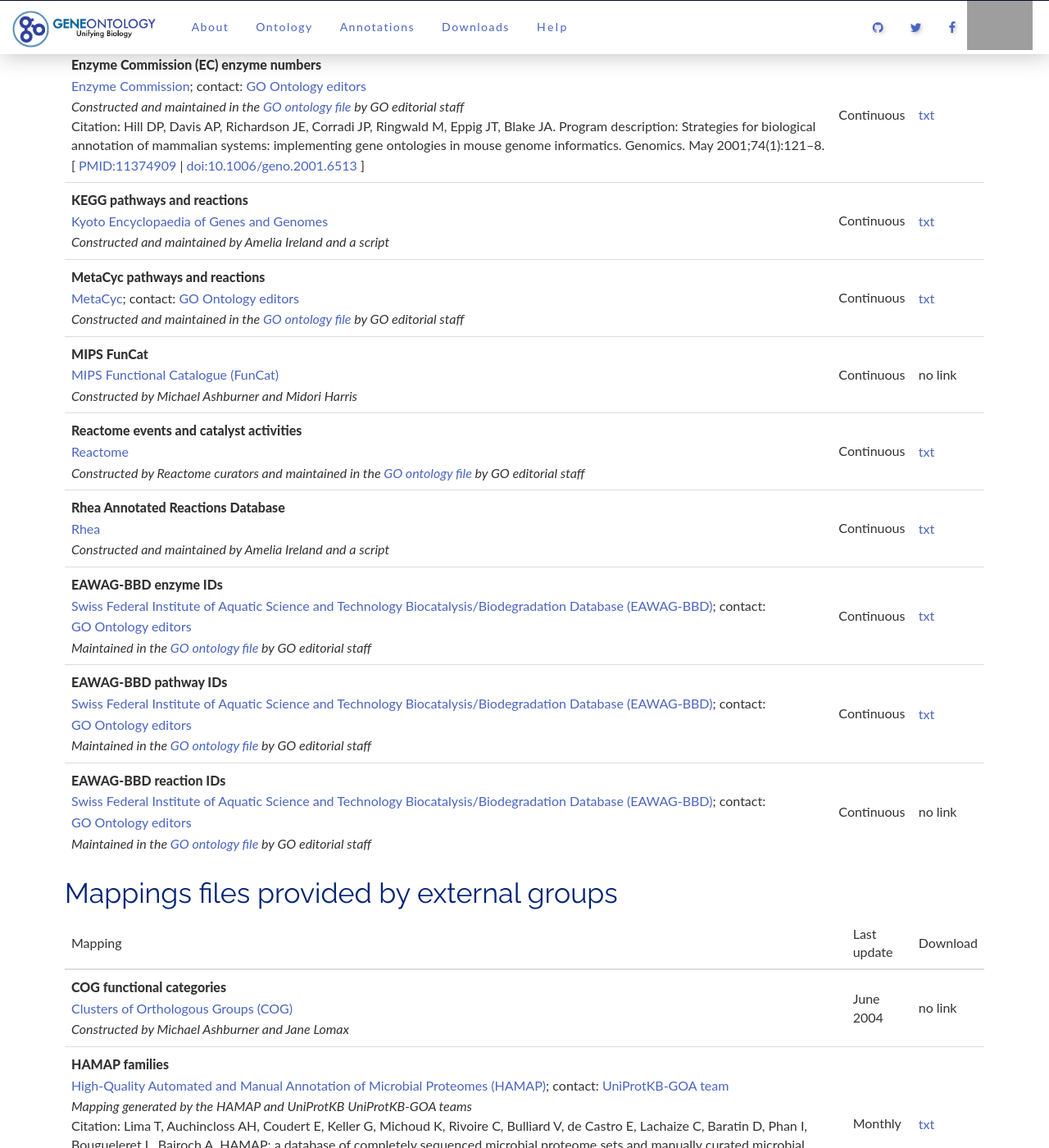
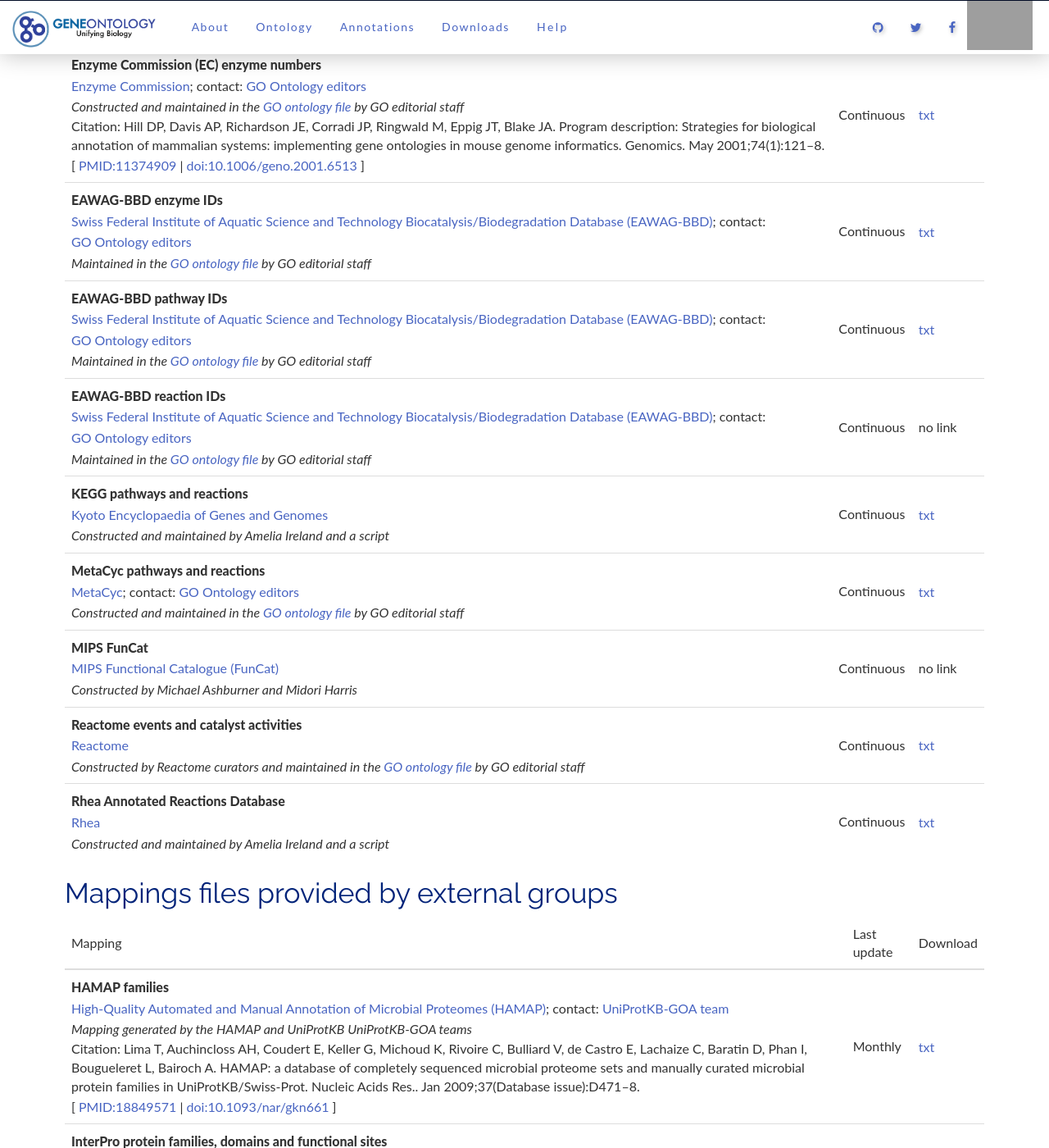
Before and after one commit to geneontology/geneontology.github.io, a Jekyll site: the page built from _docs/download-mappings.md, in a window 1280 px wide and 1400 px high, scrolled down 851 px. Shown: the whole window at 82% size. Built offline with Jekyll 4.4.1, drawn with Linux system fonts in a browser that asks for light colours; nearby versions of some CDN libraries; grey boxes are pictures that could not be loaded.

Commit message:
Update download-mappings.md

```diff
--- a/_docs/download-mappings.md
+++ b/_docs/download-mappings.md
@@ -36,21 +36,21 @@
 |Mapping |Last update |	Download|
 |--------|------------|---------|
 |**Enzyme Commission (EC) enzyme numbers** <br>[Enzyme Commission](https://www.qmul.ac.uk/sbcs/iubmb/){:target="blank"}; contact: [GO Ontology editors](mailto:go-ontology@lists.stanford.edu) <br> *Constructed and maintained in the [GO ontology file](/docs/download-ontology/) by GO editorial staff* <br>Citation: Hill DP, Davis AP, Richardson JE, Corradi JP, Ringwald M, Eppig JT, Blake JA. Program description: Strategies for biological annotation of mammalian systems: implementing gene ontologies in mouse genome informatics. Genomics. May 2001;74(1):121–8. <br>[ [PMID:11374909](http://www.ncbi.nlm.nih.gov/pubmed/11374909){:target="blank"} \| [doi:10.1006/geno.2001.6513](http://dx.doi.org/10.1006/geno.2001.6513){:target="blank"} ]|Continuous |	[txt](http://geneontology.org/external2go/ec2go)|
+|**EAWAG-BBD enzyme IDs**<br> [Swiss Federal Institute of Aquatic Science and Technology Biocatalysis/Biodegradation Database (EAWAG-BBD)](http://eawag-bbd.ethz.ch/aboutBBD.html){:target="blank"}; contact: [GO Ontology editors](mailto:go-ontology@lists.stanford.edu)<br> *Maintained in the [GO ontology file](/docs/download-ontology/) by GO editorial staff*|Continuous |	[txt](http://geneontology.org/external2go/um-bbd_enzymeid2go)|
+|**EAWAG-BBD pathway IDs**<br> [Swiss Federal Institute of Aquatic Science and Technology Biocatalysis/Biodegradation Database (EAWAG-BBD)](http://eawag-bbd.ethz.ch/aboutBBD.html){:target="blank"}; contact: [GO Ontology editors](mailto:go-ontology@lists.stanford.edu)<br> *Maintained in the [GO ontology file](/docs/download-ontology/) by GO editorial staff*|Continuous 	|[txt](http://geneontology.org/external2go/um-bbd_pathwayid2go)|
+|**EAWAG-BBD reaction IDs**<br> [Swiss Federal Institute of Aquatic Science and Technology Biocatalysis/Biodegradation Database (EAWAG-BBD)](http://eawag-bbd.ethz.ch/aboutBBD.html){:target="blank"}; contact: [GO Ontology editors](mailto:go-ontology@lists.stanford.edu)<br> *Maintained in the [GO ontology file](/docs/download-ontology/)  by GO editorial staff*|Continuous	| no link <!--[txt](http://geneontology.org/external2go/um-bbd_reactionid2go)-->|
 |**KEGG pathways and reactions**<br> [Kyoto Encyclopaedia of Genes and Genomes](http://www.genome.jp/kegg/){:target="blank"}<br> *Constructed and maintained by Amelia Ireland and a script*|Continuous |	[txt](http://geneontology.org/external2go/kegg2go)|
 |**MetaCyc pathways and reactions**<br>  [MetaCyc](http://metacyc.org/){:target="blank"}; contact: [GO Ontology editors](mailto:go-ontology@lists.stanford.edu) <br> *Constructed and maintained in the [GO ontology file](/docs/download-ontology/) by GO editorial staff*|Continuous 	|[txt](http://geneontology.org/external2go/metacyc2go)|
 |**MIPS FunCat**<br>[MIPS Functional Catalogue (FunCat)](http://mips.gsf.de/funcatDB/){:target="blank"}<br> *Constructed by Michael Ashburner and Midori Harris*|Continuous|	no link <!--[txt](http://geneontology.org/external2go/mips2go)-->|
 |**Reactome events and catalyst activities**<br> [Reactome](http://www.reactome.org/){:target="blank"}<br> *Constructed by Reactome curators and maintained in the [GO ontology file](/docs/download-ontology/) by GO editorial staff*|Continuous |	[txt](http://geneontology.org/external2go/reactome2go)|
 |**Rhea Annotated Reactions Database**<br> [Rhea](http://www.ebi.ac.uk/rhea/){:target="blank"}<br> *Constructed and maintained by Amelia Ireland and a script*|Continuous |	[txt](http://geneontology.org/external2go/rhea2go)|
-|**EAWAG-BBD enzyme IDs**<br> [Swiss Federal Institute of Aquatic Science and Technology Biocatalysis/Biodegradation Database (EAWAG-BBD)](http://eawag-bbd.ethz.ch/aboutBBD.html){:target="blank"}; contact: [GO Ontology editors](mailto:go-ontology@lists.stanford.edu)<br> *Maintained in the [GO ontology file](/docs/download-ontology/) by GO editorial staff*|Continuous |	[txt](http://geneontology.org/external2go/um-bbd_enzymeid2go)|
-|**EAWAG-BBD pathway IDs**<br> [Swiss Federal Institute of Aquatic Science and Technology Biocatalysis/Biodegradation Database (EAWAG-BBD)](http://eawag-bbd.ethz.ch/aboutBBD.html){:target="blank"}; contact: [GO Ontology editors](mailto:go-ontology@lists.stanford.edu)<br> *Maintained in the [GO ontology file](/docs/download-ontology/) by GO editorial staff*|Continuous 	|[txt](http://geneontology.org/external2go/um-bbd_pathwayid2go)|
-|**EAWAG-BBD reaction IDs**<br> [Swiss Federal Institute of Aquatic Science and Technology Biocatalysis/Biodegradation Database (EAWAG-BBD)](http://eawag-bbd.ethz.ch/aboutBBD.html){:target="blank"}; contact: [GO Ontology editors](mailto:go-ontology@lists.stanford.edu)<br> *Maintained in the [GO ontology file](/docs/download-ontology/)  by GO editorial staff*|Continuous	| no link <!--[txt](http://geneontology.org/external2go/um-bbd_reactionid2go)-->|
+
 
 
 ## Mappings files provided by external groups
 
 |Mapping |Last update |	Download|
 |--------|------------|---------|
-|**COG functional categories** <br>[Clusters of Orthologous Groups (COG)](https://www.ncbi.nlm.nih.gov/COG/index.html){:target="blank"}<br> *Constructed by Michael Ashburner and Jane Lomax* |June 2004 |	no link <!--[txt](http://geneontology.org/external2go/cog2go)-->|
 |**HAMAP families** <br>[High-Quality Automated and Manual Annotation of Microbial Proteomes (HAMAP)](http://www.expasy.org/sprot/hamap/){:target="blank"}; contact: [UniProtKB-GOA team](mailto:goa@ebi.ac.uk) <br> *Mapping generated by the HAMAP and UniProtKB UniProtKB-GOA teams* <br> Citation: Lima T, Auchincloss AH, Coudert E, Keller G, Michoud K, Rivoire C, Bulliard V, de Castro E, Lachaize C, Baratin D, Phan I, Bougueleret L, Bairoch A. HAMAP: a database of completely sequenced microbial proteome sets and manually curated microbial protein families in UniProtKB/Swiss-Prot. Nucleic Acids Res.. Jan 2009;37(Database issue):D471–8. <br>[ [PMID:18849571](http://www.ncbi.nlm.nih.gov/pubmed/18849571){:target="blank"} \| [doi:10.1093/nar/gkn661](http://dx.doi.org/10.1093/nar/gkn661){:target="blank"} ]| Monthly 	| [txt](http://geneontology.org/external2go/hamap2go) |
 |**InterPro protein families, domains and functional sites**<br>[InterPro](http://www.ebi.ac.uk/interpro/){:target="blank"}; contact: [InterPro team](mailto:interhelp@ebi.ac.uk)<br>Citation: Hunter S, Apweiler R, Attwood TK, Bairoch A, Bateman A, Binns D, Bork P, Das U, Daugherty L, Duquenne L, Finn RD, Gough J, Haft D, Hulo N, Kahn D, Kelly E, Laugraud A, Letunic I, Lonsdale D, Lopez R, Madera M, Maslen J, McAnulla C, McDowall J, Mistry J, Mitchell A, Mulder N, Natale D, Orengo C, Quinn AF, Selengut JD, Sigrist CJ, Thimma M, Thomas PD, Valentin F, Wilson D, Wu CH, Yeats C. InterPro: the integrative protein signature database. Nucleic Acids Res.. Jan 2009;37(Database issue):D211–5. <br>[ [PMID:18940856](http://www.ncbi.nlm.nih.gov/pubmed/18940856){:target="blank"} \| [doi:10.1093/nar/gkn785](http://dx.doi.org/10.1093/nar/gkn785){:target="blank"} ]|Monthly |	[txt](http://geneontology.org/external2go/interpro2go)|
 |**Pfam domains**<br> [Pfam](http://pfam.xfam.org/){:target="blank"}; contact: [InterPro team](mailto:interhelp@ebi.ac.uk)<br> *This mapping is generated from data supplied by [InterPro](http://www.ebi.ac.uk/interpro/){:target="blank"} for the InterPro2GO mapping* <br> Citation: Hunter S, Apweiler R, Attwood TK, Bairoch A, Bateman A, Binns D, Bork P, Das U, Daugherty L, Duquenne L, Finn RD, Gough J, Haft D, Hulo N, Kahn D, Kelly E, Laugraud A, Letunic I, Lonsdale D, Lopez R, Madera M, Maslen J, McAnulla C, McDowall J, Mistry J, Mitchell A, Mulder N, Natale D, Orengo C, Quinn AF, Selengut JD, Sigrist CJ, Thimma M, Thomas PD, Valentin F, Wilson D, Wu CH, Yeats C. InterPro: the integrative protein signature database. Nucleic Acids Res.. Jan 2009;37(Database issue):D211–5. <br>[ [PMID:18940856](http://www.ncbi.nlm.nih.gov/pubmed/18940856){:target="blank"} \| [doi:10.1093/nar/gkn785](http://dx.doi.org/10.1093/nar/gkn785){:target="blank"} ]|Monthly 	|[txt](http://geneontology.org/external2go/pfam2go)|
```
